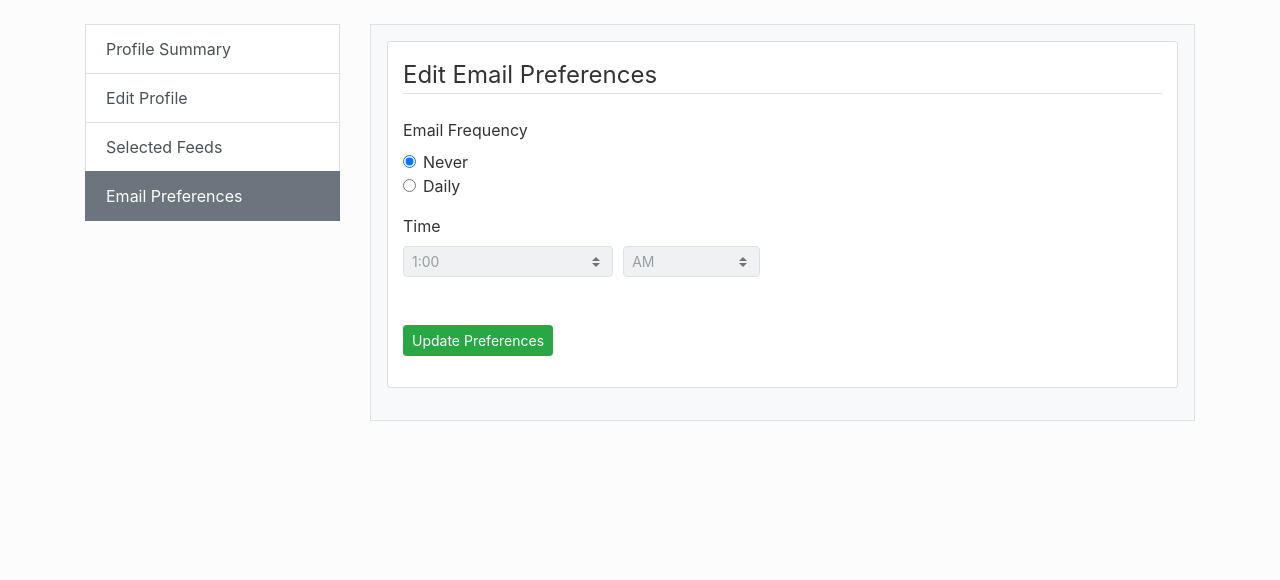
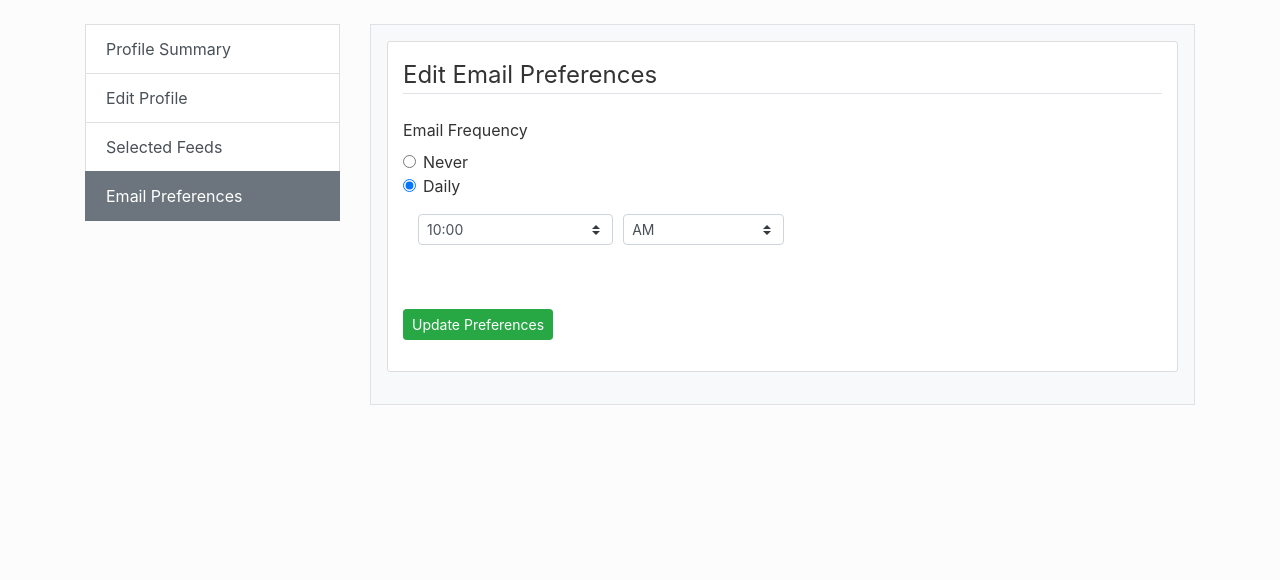
Before and after one commit to Ak5cel/feedforest, a Flask app: page /account/edit-email-pref in a window 1280 px wide. Shown: the part 56-636 px from the top of the page. Run offline with Flask 2, Linux system fonts and the light colour scheme; a user stored in the database is signed in; tables that the repository leaves empty hold one stand-in row (values such as "Sample post"); some libraries are stand-ins or nearby versions.

Commit message:
Add ability to change Email Preferences

```diff
--- a/src/__init__.py
+++ b/src/__init__.py
@@ -4,6 +4,7 @@ from flask_sqlalchemy import SQLAlchemy
 from flask_migrate import Migrate
 from flask_bcrypt import Bcrypt
 from flask_login import LoginManager
+
 from .config import Config
 from .celery_init import make_celery
 
@@ -17,5 +18,6 @@ login_manager.login_view = 'login'
 
 celery = make_celery(app)
 
+
 from . import routes, models, tasks
 import feedparser
--- a/src/forms.py
+++ b/src/forms.py
@@ -1,6 +1,6 @@
 from flask_wtf import FlaskForm
 from wtforms import (StringField, PasswordField, BooleanField,
-                     SubmitField, RadioField, SelectField, FormField)
+                     SubmitField, RadioField, SelectField)
 from wtforms.validators import DataRequired, Length, Email, EqualTo, ValidationError
 from flask_login import current_user
 from .models import User
@@ -86,12 +86,12 @@ class ChangePasswordForm(FlaskForm):
     submit_pwd = SubmitField('Update Password')
 
 
-class TimeForm(FlaskForm):
-    hour = SelectField('Hour', choices=[(num, f'{num}:00') for num in range(1, 13)])
-    am_or_pm = SelectField('AM/PM', choices=[('am', 'AM'), ('pm', 'PM')])
-
-
 class EmailPreferencesForm(FlaskForm):
-    frequency = RadioField('Email Frequency', choices=[(0, 'Never'), (1, 'Daily')])
-    time = FormField(TimeForm)
+    frequency = RadioField('Email Frequency', choices=[(0, 'Never'), (1, 'Daily')], coerce=int)
+    # NOTE: Setting default hour and am_or_pm to prevent validation errors when 'Never' is selected
+    hour = SelectField('Hour', choices=[(num, f'{num}:00') for num in range(1, 13)], coerce=int, default=1)
+    am_or_pm = SelectField('AM/PM', choices=[('am', 'AM'), ('pm', 'PM')], default='am')
     submit = SubmitField('Update Preferences')
+    # Hidden elements
+    utc_offset = StringField('offset')
+    time_from_db = StringField('time_from_db')
--- a/src/models.py
+++ b/src/models.py
@@ -70,6 +70,7 @@ class User(db.Model, UserMixin):
     email = db.Column(db.String(120), index=True, unique=True, nullable=False)
     password_hash = db.Column(db.String(128))
     email_verified = db.Column(db.Boolean, nullable=False, server_default='true')
+    email_frequency = db.Column(db.Time)
     selected_feeds = db.relationship('RSSFeed', secondary=user_feed_map, lazy='subquery',
                                      backref=db.backref('selected_by', lazy=True))
     bookmarked_articles = db.relationship('Article', secondary=user_article_map, lazy='subquery',
--- a/src/routes.py
+++ b/src/routes.py
@@ -7,6 +7,7 @@ from .forms import (LoginForm, SignupForm, EmptyForm,
                     RequestPasswordResetForm, PasswordResetForm,
                     EditDetailsForm, ChangePasswordForm, EmailPreferencesForm)
 from . import app, db, bcrypt
+from .utils import get_utc_time
 
 
 @app.route('/')
@@ -239,10 +240,25 @@ def verify_new_email(token):
     return redirect(url_for('home'))
 
 
-@app.route('/account/edit-email-pref')
+@app.route('/account/edit-email-pref', methods=['GET', 'POST'])
 @login_required
 def edit_email_pref():
     form = EmailPreferencesForm()
+    if form.validate_on_submit():
+        if form.frequency.data == 0:
+            current_user.email_frequency = None
+        elif form.frequency.data == 1:
+            hour_12 = form.hour.data
+            am_or_pm = form.am_or_pm.data
+            hour_24 = hour_12 if am_or_pm == 'am' else (hour_12 + 12)
+            utc_offset = int(form.utc_offset.data)
+            time_utc = get_utc_time(hour_24, utc_offset)
+            current_user.email_frequency = time_utc
+        db.session.commit()
+        return redirect(url_for('edit_email_pref'))
+    else:
+        form.frequency.data = 1 if current_user.email_frequency else 0
+        form.time_from_db.data = current_user.email_frequency
     return render_template('edit-email-pref.html', title='Account - Email Preferences', form=form)
 
 
--- a/src/static/email-pref-radios.js
+++ b/src/static/email-pref-radios.js
@@ -4,8 +4,12 @@ $(document).ready(function(){
 	let never = document.getElementById('0');
 	let daily = document.getElementById('1');
 
-	never.checked = true;
-	timeFieldSet.disabled = true;
+	if (never.checked) {
+		timeFieldSet.disabled = true;
+
+	} else if (daily.checked) {
+		timeFieldSet.disabled = false;
+	}
 
 	$('input[type="radio"]').on('click', (e) => {
 
--- a/src/templates/edit-email-pref.html
+++ b/src/templates/edit-email-pref.html
@@ -6,6 +6,8 @@
 			{{ form.hidden_tag() }}
 			<fieldset>
 				<legend class="border-bottom mb-4">Edit Email Preferences</legend>
+				{{ form.utc_offset(id="hiddenOffset", type="hidden") }}
+				{{ form.time_from_db(id="hiddenTime", type="hidden") }}
 				<div class="row">
 					<div class="form-group col-sm-12 col-md-8 col-xl-7">
 					    {{ form.frequency.label(for="frequencyField") }}
@@ -30,33 +32,38 @@
 					    	{% endfor %}
 					    {% endif %}
 					</div>
-					<fieldset class="col-sm-12 col-md-8 col-xl-7" id="timeFieldSet">
+					<div class="form-group col-sm-12 col-md-8 col-xl-7">
+						<fieldset class="col" id="timeFieldSet">
 							<div class="form-group">
-						    {{ form.time.label(for="timeField") }}
 							    <div class="form-row">
-						    	{% if form.time.errors %}
 						    		<div class="form-group col-sm-5 col-md-6">
-						    			{{ form.time.hour(class="custom-select is-invalid", id="hourField") }}
-						    		</div>
-						    		<div class="form-group col-sm-3 col-md-4">
-						    			{{ form.time.am_or_pm(class="custom-select is-invalid", id="ampmField") }}
-						    		</div>
+						    			{% if form.hour.errors %}
+						    				{{ form.hour(class="custom-select custom-select-sm is-invalid", id="hourField") }}
 											<div class="invalid-feedback">
-						    	        {% for error in form.time.errors %}
+											    {% for error in form.frequency.errors %}
 											        <span>{{ error }}</span>
 											    {% endfor %}
 											</div>
 						    			{% else %}
-						    		<div class="form-group col-sm-5 col-md-6">
-						    			{{ form.time.hour(class="custom-select custom-select-sm", id="hourField") }}
+											{{ form.hour(class="custom-select custom-select-sm", id="hourField") }}
+						    			{% endif %}
 						    		</div>
-						    		<div class="form-group col-sm-3 col-md-4">
-						    			{{ form.time.am_or_pm(class="custom-select custom-select-sm", id="ampmField") }}
+						    		<div class="form-group col-sm-4 col-md-5">
+						    			{% if form.am_or_pm.errors %}
+						    				{{ form.am_or_pm(class="custom-select custom-select-sm is-invalid", id="ampmField") }}
+											<div class="invalid-feedback">
+											    {% for error in form.frequency.errors %}
+											        <span>{{ error }}</span>
+											    {% endfor %}
 											</div>
+						    			{% else %}
+											{{ form.am_or_pm(class="custom-select custom-select-sm", id="ampmField") }}
 						    			{% endif %}
 						    		</div>
 							    </div>
+							</div>
 						</fieldset>
+					</div>
 					<div class="form-group col-sm-12 col-md-8 col-xl-7">
 					    {{ form.submit(class="btn btn-success btn-sm mt-3") }}
 					</div>
@@ -64,4 +71,5 @@
 			</fieldset>
 		</form>
 	</div>
+	<script src="{{ url_for('static', filename='datetime-utils.js') }}"></script>
 {% endblock account_info %}
```
Also changed, not shown: migrations/versions/f0d787d64302_.py (added, +28 -0 lines), src/static/datetime-utils.js (added, +36 -0 lines), src/utils.py (added, +8 -0 lines). Lines whose indentation alone changed are shown as unchanged.
